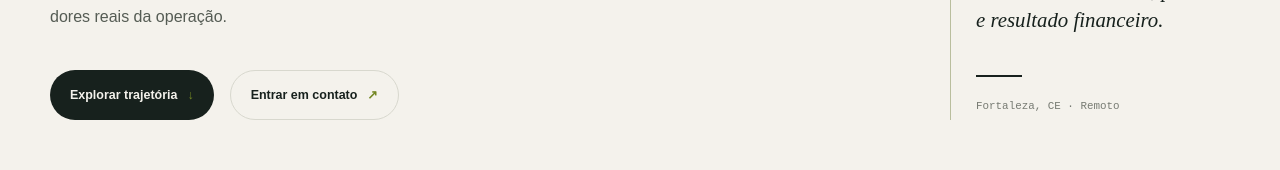
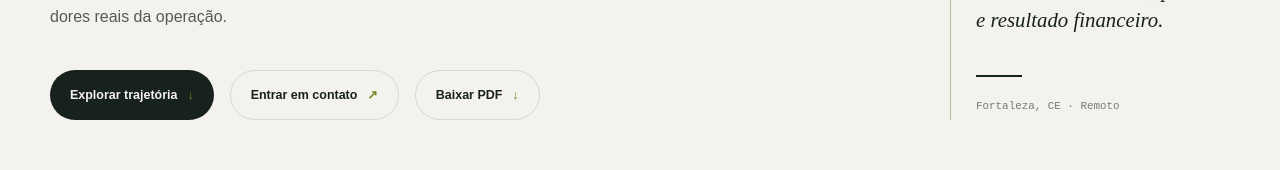
Before and after one commit to marcelinosandroni/marcelinosandroni.github.io, a Next.js app: page / in a window 1280 px wide. Shown: the part 543-713 px from the top of the page. Built offline with nearby package versions, Linux system fonts and the light colour scheme.

Commit message:
feat(ui): add PDF download button to resume page

```diff
--- a/src/app/page.tsx
+++ b/src/app/page.tsx
@@ -1,4 +1,5 @@
 import { resumeContent } from "@/infrastructure/content/resume-data";
+import { DownloadPDFButton } from "@/components/download-pdf-button";
 
 export default function Home() {
   const resume = resumeContent;
@@ -10,7 +11,7 @@ export default function Home() {
         <nav aria-label="Navegação principal"><a href="#experiencia">Experiência</a><a href="#habilidades">Habilidades</a><a href="#formacao">Formação</a></nav>
         <a className="language" href="/resume-en-us.md">EN <span>↗</span></a>
       </header>
-      <section id="top" className="hero shell"><div className="hero-copy"><p className="eyebrow">Currículo vivo · Versão 2026.08</p><h1>{resume.name}</h1><p className="hero-title">{resume.title}</p><p className="hero-summary">{resume.summary}</p><div className="hero-actions"><a className="button button-primary" href="#experiencia">Explorar trajetória <span>↓</span></a><a className="button button-quiet" href={`mailto:${resume.contact.email}`}>Entrar em contato <span>↗</span></a></div></div><aside className="hero-note" aria-label="Perfil profissional"><span className="note-index">01 / 04</span><p>Engenharia que conecta sistemas distribuídos, produto e resultado financeiro.</p><span className="note-line" /><small>{resume.location}</small></aside></section>
+      <section id="top" className="hero shell"><div className="hero-copy"><p className="eyebrow">Currículo vivo · Versão 2026.08</p><h1>{resume.name}</h1><p className="hero-title">{resume.title}</p><p className="hero-summary">{resume.summary}</p><div className="hero-actions"><a className="button button-primary" href="#experiencia">Explorar trajetória <span>↓</span></a><a className="button button-quiet" href={`mailto:${resume.contact.email}`}>Entrar em contato <span>↗</span></a><DownloadPDFButton locale="pt-BR" label="Baixar PDF" /></div></div><aside className="hero-note" aria-label="Perfil profissional"><span className="note-index">01 / 04</span><p>Engenharia que conecta sistemas distribuídos, produto e resultado financeiro.</p><span className="note-line" /><small>{resume.location}</small></aside></section>
       <div className="signal-bar"><div className="shell signal-inner"><span><i /> Disponível para conversas</span><span>Backend · Frontend · Cloud · Arquitetura</span><span>PT-BR / EN-US</span></div></div>
       <section id="experiencia" className="section shell"><div className="section-heading"><span className="section-number">01</span><h2>Experiência</h2><p>Uma trajetória entre tecnologia, operação e negócio.</p></div><div className="experience-list">{resume.experiences.map((experience, index) => <article className="experience" key={experience.company}><div className="experience-marker"><span>0{index + 1}</span></div><div className="experience-main"><div className="experience-meta"><span>{experience.period}</span><span>{experience.company}</span></div><h3>{experience.role}</h3><p>{experience.summary}</p><ul>{experience.highlights.map((highlight) => <li key={highlight}>{highlight}</li>)}</ul></div></article>)}</div></section>
       <section id="habilidades" className="section section-dark"><div className="shell"><div className="section-heading section-heading-light"><span className="section-number">02</span><h2>Ferramentas para<br /><em>resolver o complexo.</em></h2><p>O repertório técnico é amplo. A escolha é sempre orientada pelo problema.</p></div><div className="skill-grid">{resume.skillGroups.map((group) => <article className="skill-group" key={group.label}><h3>{group.label}</h3><div>{group.skills.map((skill) => <span key={skill}>{skill}</span>)}</div></article>)}</div></div></section>
--- /dev/null
+++ b/src/components/download-pdf-button.tsx
@@ -0,0 +1,53 @@
+"use client";
+
+import { useState } from "react";
+
+interface DownloadPDFButtonProps {
+  locale: "pt-BR" | "en-US";
+  label?: string;
+}
+
+export function DownloadPDFButton({ locale, label = "Baixar PDF" }: DownloadPDFButtonProps) {
+  const [isLoading, setIsLoading] = useState(false);
+  const [error, setError] = useState<string | null>(null);
+
+  const handleDownload = async () => {
+    setIsLoading(true);
+    setError(null);
+
+    try {
+      const response = await fetch(`/api/resume/${locale}/pdf`);
+      if (!response.ok) {
+        throw new Error("Failed to download PDF");
+      }
+
+      const blob = await response.blob();
+      const url = window.URL.createObjectURL(blob);
+      const link = document.createElement("a");
+      link.href = url;
+      link.download = `resume-marcelino-sandroni-${locale}.pdf`;
+      document.body.appendChild(link);
+      link.click();
+      document.body.removeChild(link);
+      window.URL.revokeObjectURL(url);
+    } catch (err) {
+      setError(err instanceof Error ? err.message : "Unknown error occurred");
+    } finally {
+      setIsLoading(false);
+    }
+  };
+
+  return (
+    <>
+      <button
+        onClick={handleDownload}
+        disabled={isLoading}
+        className="button button-quiet"
+        aria-busy={isLoading}
+      >
+        {isLoading ? "Gerando..." : label} <span>↓</span>
+      </button>
+      {error && <small style={{ color: "var(--color-error)" }}>{error}</small>}
+    </>
+  );
+}
```
